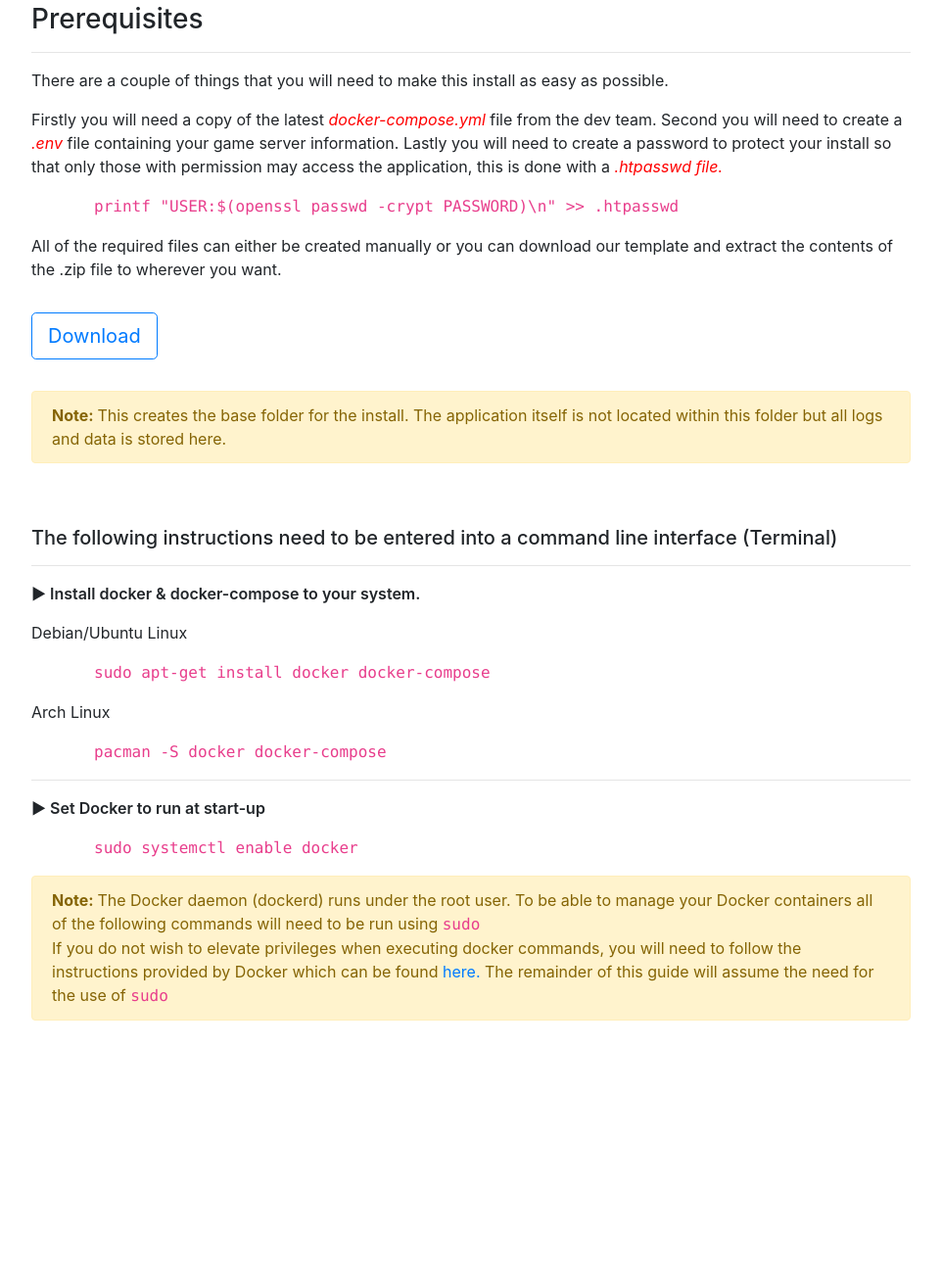
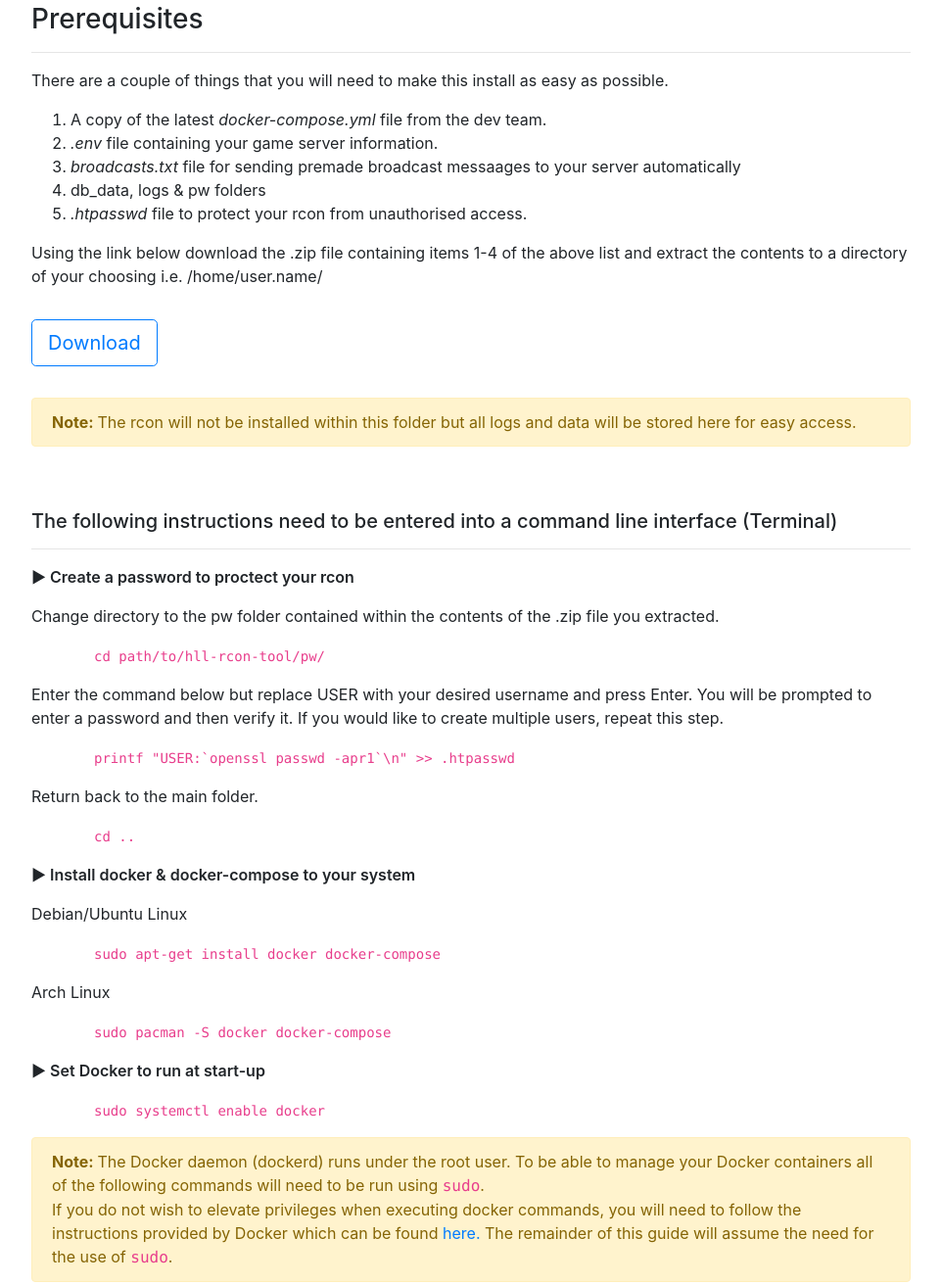
Before and after one commit to el1-x/rcon_website, a plain HTML site: page linux/index.html in a window 1280 px wide. Shown: the part 792-2104 px from the top of the page at 98% size, without its empty margins (159-1120 px from the left). Before the commit the page ends 1850 px from the top, so only its background shows below. Drawn offline with nearby package versions, Linux system fonts and the light colour scheme.

Commit message:
Linux install instructions complete

```diff
--- a/linux/index.html
+++ b/linux/index.html
@@ -12,7 +12,7 @@
 		<link rel="icon" type="image/png" sizes="32x32" href="../assets/favicon32.png">
 		<link rel="icon" type="image/png" sizes="16x16" href="../assets/favicon16.png">
 		<link rel="shortcut icon" href="../favicon.ico">
-		<title>HLL Community RCON - Insall</title>
+		<title>HLL Community RCON - Install</title>
 	</head>
 	<body>
     <div class="container">
@@ -37,7 +37,7 @@
             <div class="card-body">
               <h5 class="card-title">Linux Install</h5>
               <p class="card-text">Basic step-by-step instructions to install and run the RCON application with Docker.</p>
-              <p class="card-text"><small class="text-muted">Up-to-date as of 29 Feb 2020</small></p>
+              <p class="card-text"><small class="text-muted">Up-to-date as of 29 Mar 2020</small></p>
             </div>
           </div>
         </div>
@@ -53,35 +53,53 @@
           <li>Docker Compose <a href="https://docs.docker.com/compose/install/">https://docs.docker.com/compose/install/</a></li>
         </ul>
       </div>
-      <div id="inst-lnx">
+      <div id="linux-install">
         <div id="preq">
           <h3>Prerequisites</h3>
           <hr>
           <p> There are a couple of things that you will need to make this install as easy as possible.</p>
-          <p>Firstly you will need a copy of the latest <em>docker-compose.yml</em> file from the dev team. Second you will need to create a <em>.env</em> file containing your game server information. Lastly you will need to create a password to protect your install so that only those with permission may access the application, this is done with a <em>.htpasswd file.</em></p>
-          <p><code>printf "USER:$(openssl passwd -crypt PASSWORD)\n" >> .htpasswd</code></p>
-          <p>All of the required files can either be created manually or you can download our template and extract the contents of the .zip file to wherever you want.</p>
+          <p>
+						<ol>
+							<li>A copy of the latest <em>docker-compose.yml</em> file from the dev team.</li>
+							<li><em>.env</em> file containing your game server information.</li>
+							<li><em>broadcasts.txt</em> file for sending premade broadcast messaages to your server automatically</li>
+							<li>db_data, logs & pw folders</li>
+							<li><em>.htpasswd</em> file to protect your rcon from unauthorised access.</li>
+						</ol>
+					</p>
+          <p>Using the link below download the .zip file containing items 1-4 of the above list and extract the contents to a directory of your choosing i.e. /home/user.name/</p>
           <a class="btn btn btn-lg btn-outline-primary" id="download" role="button" href="../assets/hll_rcon_tool.zip">Download</a>
           <div class="alert alert-warning" role="alert">
-            <b>Note: </b>This creates the base folder for the install. The application itself is not located within this folder but all logs and data is stored here.
+            <b>Note: </b>The rcon will not be installed within this folder but all logs and data will be stored here for easy access.
           </div>
         </div>
         <div id="inst">
         	<h5>The following instructions need to be entered into a command line interface (Terminal)</h5>
         	<hr>
-        <p id="step" style="font-weight:600;">&#x25BA; Install docker & docker-compose to your system.</p>
+					<p id="step" style="font-weight:600;">&#x25BA; Create a password to proctect your rcon</p>
+					<p>Change directory to the pw folder contained within the contents of the .zip file you extracted.</p>
+					<p><code>cd path/to/hll-rcon-tool/pw/</code></p>
+					<p>Enter the command below but replace USER with your desired username and press Enter. You will be prompted to enter a password and then verify it. If you would like to create multiple users, repeat this step.</p>
+					<p><code>printf "USER:`openssl passwd -apr1`\n" >> .htpasswd</code></p>
+					<p>Return back to the main folder.</p>
+					<p><code>cd ..</code></p>
+        	<p id="step" style="font-weight:600;">&#x25BA; Install docker & docker-compose to your system</p>
         	<p>Debian/Ubuntu Linux</p>
         	<p><code class="text-monospace"> sudo apt-get install docker docker-compose</code></p>
         	<p>Arch Linux</p>
-        <p><code class="text-monospace">pacman -S docker docker-compose</code></p>
-        <hr>
+        	<p><code class="text-monospace">sudo pacman -S docker docker-compose</code></p>
         	<p id="step" style="font-weight:600;">&#x25BA; Set Docker to run at start-up</p>
         	<p><code class="text-monospace">sudo systemctl enable docker</code></p>
-        <div class="alert alert-warning" role="alert">
-          <b>Note: </b>The Docker daemon (dockerd) runs under the root user. To be able to manage your Docker containers all of the following commands will need to be run using <span class="text-monospace" style="color:#e83e8c;">sudo</span></br>
-          If you do not wish to elevate privileges when executing docker commands, you will need to follow the instructions provided by Docker which can be found <a href="https://docs.docker.com/install/linux/linux-postinstall/">here.</a> The remainder of this guide will assume the need for the use of <span class="text-monospace" style="color:#e83e8c;">sudo</span>
+        	<div class="alert alert-warning" role="alert"><b>Note: </b>The Docker daemon (dockerd) runs under the root user. To be able to manage your Docker containers all of the following commands will need to be run using <span class="text-monospace" style="color:#e83e8c;">sudo</span>.<br>
+          If you do not wish to elevate privileges when executing docker commands, you will need to follow the instructions provided by Docker which can be found <a href="https://docs.docker.com/install/linux/linux-postinstall/">here.</a> The remainder of this guide will assume the need for the use of <span class="text-monospace" style="color:#e83e8c;">sudo</span>.
 					</div>
-
+					<p id="step" style="font-weight:600;">&#x25BA; Create the containers and run them</p>
+					<p>This is a simple command becasue all of the required information is within the <em>docker-compose.yml</em> file.</p>
+					<p><code class="text-monospace">sudo docker-compose up -d</code></p>
+					<p>The installation itself may take some time depending on the hardware and internet connection. Please be patient, you will see the progress from within the terminal.</p>
+					<p>Once complete your rcon will be available at your-ip-address:8010</p>
+					<hr>
+        </div>
       </div>
     </div>
     <!-- Bootstrap JavaScript -->
--- a/style.css
+++ b/style.css
@@ -55,10 +55,6 @@ footer {
 	margin-bottom: 4rem;
 }
 
-#preq em {
-	color: red;
-}
-
 #step {
 	font-size: 12pt;
 }
@@ -66,7 +62,6 @@ footer {
 code {
 	margin-left: 4rem;
 	width: 40rem;
-	font-size: 100%;
 }
 
 #download {
```
Also changed, not shown: 1 other file. Lines whose indentation alone changed are shown as unchanged.
